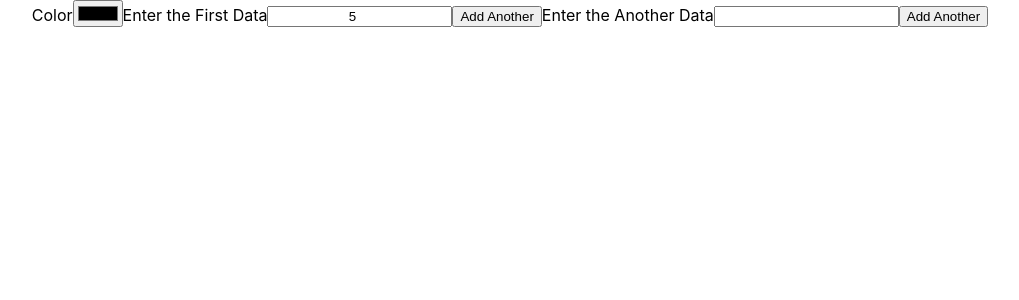
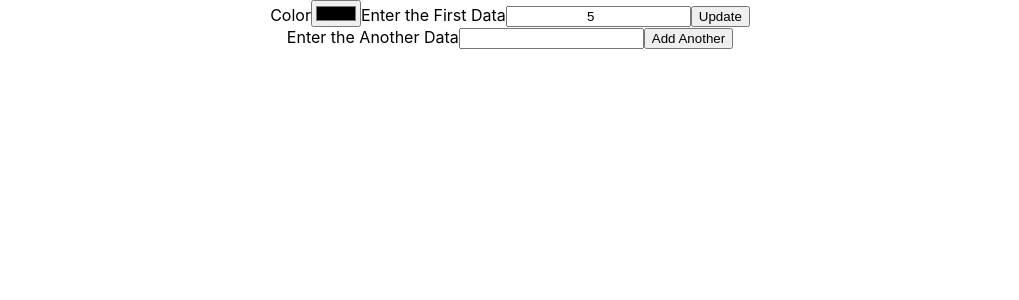
Before and after one commit to fallwall/overkill-barchart, a React (Create React App) app: page / in a window 1280 px wide. Both pictures are taken after typing "5" into the empty fields and a click on the button "Add Another". Shown: the top 300 px of the page, without its empty margins (130-1149 px from the left). Built offline with nearby package versions, Linux system fonts and the light colour scheme.

Commit message:
updating /adding data button text condition

```diff
--- a/src/App.css
+++ b/src/App.css
@@ -6,3 +6,11 @@
 input, button {
   display: inline-block;
 }
+
+.overkill-barchart-container {
+  position: absolute;
+  background-color: lightblue;
+  height: 20vh;
+  top: 20vh;
+  left: 5vw;
+}
--- a/src/components/BarChart.jsx
+++ b/src/components/BarChart.jsx
@@ -29,7 +29,7 @@ export default class BarChart extends Component {
       .attr("height", (d, i) => d * 10)
       .attr("fill", this.props.color)
 
-      svg.selectAll("text")
+    svg.selectAll("text")
       .data(data)
       .enter()
       .append("text")
@@ -41,8 +41,8 @@ export default class BarChart extends Component {
 
   render() {
     return (
-      <div>
-        <div id={"#" + this.props.id}></div>
+      <div className="overkill-barchart-container">
+        <div id={"#" + this.props.id} className="overkill-barchart"></div>
       </div>
     )
   }
--- a/src/components/Form.jsx
+++ b/src/components/Form.jsx
@@ -13,15 +13,16 @@ export default function Form(props) {
     <div>
       <form>
         <label htmlFor="color">Color</label>
-        <input type="color" name="color" value={props.color} onChange={props.formColorChange}/>
+        <input type="color" name="color" value={props.color} onChange={props.formColorChange} />
         <label htmlFor="1">Enter the First Data</label>
-        <input type="number" name="1" value={props.data[props.data.length]} onChange={props.formDataChange}/>
-        <button onClick={addField}>Add Another</button>
+        <input type="number" name="1" value={props.data[props.data.length]} onChange={props.formDataChange} />
+        <button onClick={addField}>{props.data.length > 0? "Update": "Add Another"}</button>
         {Array(count).fill("field").map((form, i) =>
           <>
-            <label htmlFor={`${i+1}`}>Enter the Another Data</label>
-            <input type="number" key={`${i+1}`} name={`${i+1}`} onChange={props.formDataChange}/>
-            <button onClick={addField}>Add Another</button>
+            <br />
+            <label htmlFor={`${i + 1}`}>Enter the Another Data</label>
+            <input type="number" key={`${i + 1}`} name={`${i + 1}`} onChange={props.formDataChange} />
+            <button onClick={addField}>{props.data.length-1 > i? "Update": "Add Another"}</button>
           </>
         )}
         {/* <button onClick={props.formSubmit}>Finalize</button> */}
```
